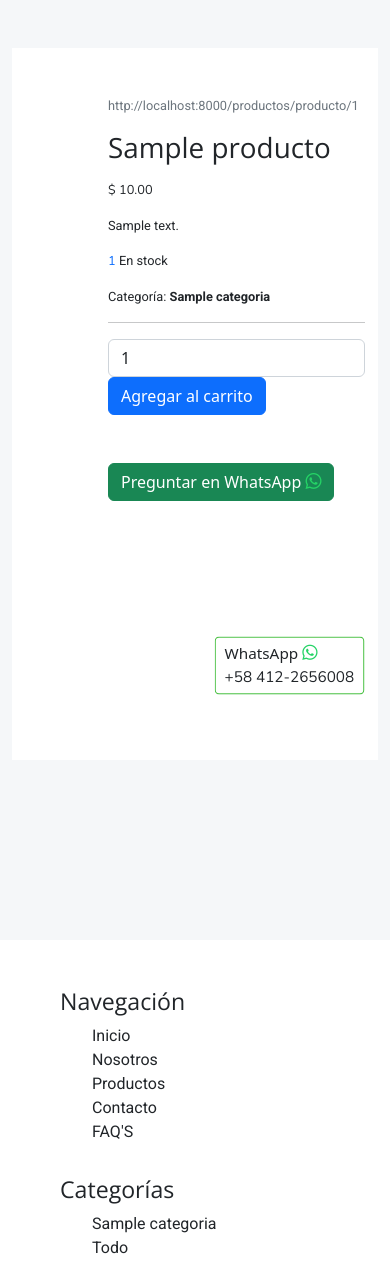
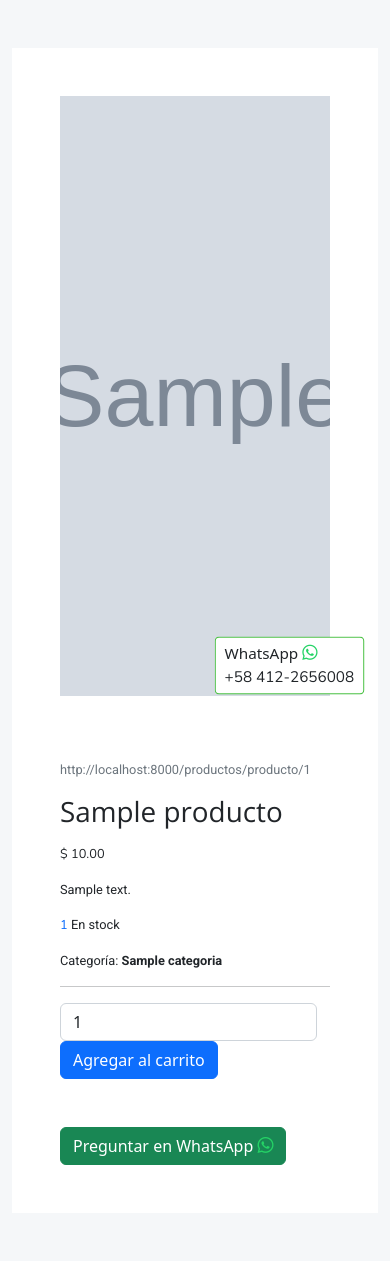
Before and after one commit to junior-r/Agro_Tienda, a Django app: page /productos/producto/1/ in a window 390 px wide. Shown: the part 120-1382 px from the top of the page. Run offline with Django 4.2, Linux system fonts and the light colour scheme; tables that the repository leaves empty hold one stand-in row (values such as "Sample post"); grey boxes marked "Sample" are stand-in pictures; some libraries are stand-ins or nearby versions; some web fonts are replaced.

Commit message:
modificando el responsive del detail producto

```diff
--- a/Productos/static/productos/css/detail_producto.css
+++ b/Productos/static/productos/css/detail_producto.css
@@ -14,3 +14,9 @@
     background-position: center;
     background-repeat: no-repeat;
 }
+
+@media screen and (max-width: 1200px){
+    .content-product {
+        grid-template-columns: 1fr;
+    }
+}
```
